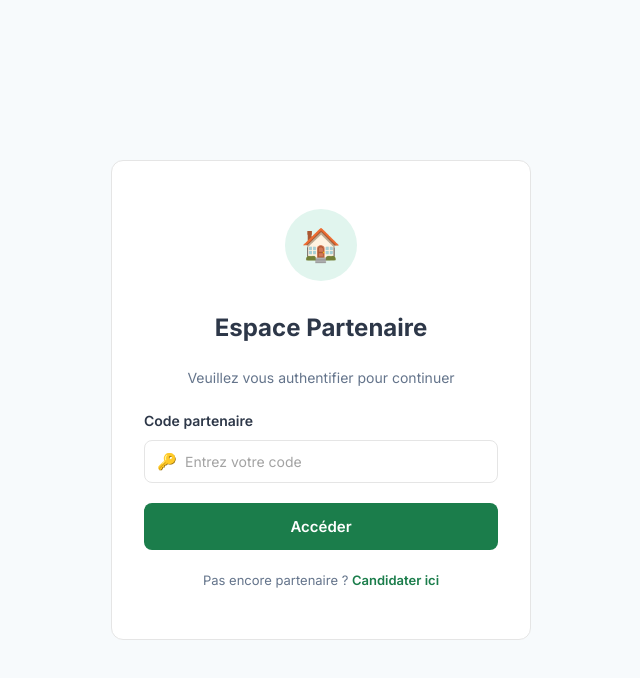
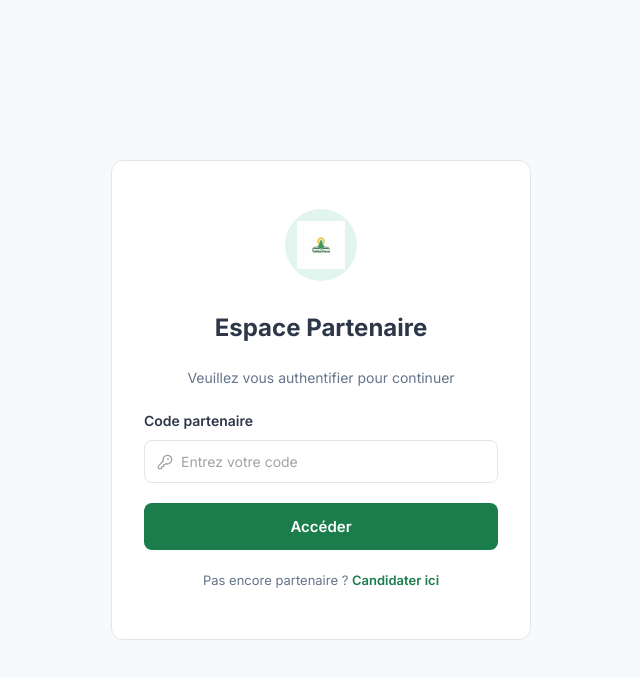
Before and after one commit to aminata-byte/talibevoice_publicweb, a React (Vite) app: page /partenaire/login in a window 1280 px wide. Shown: the top 678 px of the page, without its empty margins (319-959 px from the left). Built offline with nearby package versions, Linux system fonts and the light colour scheme.

Commit message:
feat: remplacement emojis par lucide-react sur PartnerLoginPage et PartnerDashboardPage

```diff
--- a/src/pages/partner/PartnerDashboardPage.jsx
+++ b/src/pages/partner/PartnerDashboardPage.jsx
@@ -1,4 +1,14 @@
 import { Link, useNavigate } from "react-router-dom";
+import {
+  Bell,
+  LogOut,
+  GraduationCap,
+  Briefcase,
+  Building2,
+  ChevronRight,
+  BarChart3,
+  User,
+} from "lucide-react";
 import "./PartnerDashboardPage.css";
 
 const offres = [
@@ -23,16 +33,21 @@ function PartnerDashboardPage() {
       {/* Header */}
       <div className="pdash__header">
         <div className="pdash__header-left">
-          <span className="pdash__logo-icon">🏠</span>
-          <span className="pdash__logo-text">TalibeVoice</span>
+          <img
+            src="/src/assets/logo.png"
+            alt="TalibeVoice"
+            className="pdash__logo-img"
+          />
         </div>
         <div className="pdash__header-right">
-          <button className="pdash__notif">🔔</button>
+          <button className="pdash__notif">
+            <Bell size={20} />
+          </button>
           <button
             className="pdash__logout"
             onClick={() => navigate("/partenaire/login")}
           >
-            ↩️
+            <LogOut size={20} />
           </button>
         </div>
       </div>
@@ -42,7 +57,7 @@ function PartnerDashboardPage() {
         <div className="pdash__welcome">
           <p className="pdash__welcome-label">Dashboard Partenaire</p>
           <h2 className="pdash__welcome-title">Bienvenue, Partenaire Alpha</h2>
-          <p className="pdash__welcome-code">🏷️ Code: DT-2024-X1</p>
+          <p className="pdash__welcome-code">Code: DT-2024-X1</p>
         </div>
 
         {/* Stats */}
@@ -69,22 +84,31 @@ function PartnerDashboardPage() {
               to="/partenaire/soumettre-offre"
               className="pdash__action-btn"
             >
-              <span>🎓 Soumettre offre de formation</span>
-              <span>›</span>
+              <div className="pdash__action-left">
+                <GraduationCap size={20} />
+                <span>Soumettre offre de formation</span>
+              </div>
+              <ChevronRight size={18} />
             </Link>
             <Link
               to="/partenaire/soumettre-offre"
               className="pdash__action-btn"
             >
-              <span>💼 Soumettre offre de stage</span>
-              <span>›</span>
+              <div className="pdash__action-left">
+                <Briefcase size={20} />
+                <span>Soumettre offre de stage</span>
+              </div>
+              <ChevronRight size={18} />
             </Link>
             <Link
               to="/partenaire/soumettre-offre"
               className="pdash__action-btn"
             >
-              <span>🏢 Soumettre offre d'emploi</span>
-              <span>›</span>
+              <div className="pdash__action-left">
+                <Building2 size={20} />
+                <span>Soumettre offre d'emploi</span>
+              </div>
+              <ChevronRight size={18} />
             </Link>
           </div>
         </div>
@@ -134,19 +158,19 @@ function PartnerDashboardPage() {
       {/* Bottom navigation */}
       <div className="pdash__bottom-nav">
         <button className="pdash__nav-btn active">
-          <span>🏠</span>
+          <Building2 size={20} />
           <span>Accueil</span>
         </button>
         <Link to="/partenaire/soumettre-offre" className="pdash__nav-btn">
-          <span>📋</span>
+          <Briefcase size={20} />
           <span>Offres</span>
         </Link>
         <button className="pdash__nav-btn">
-          <span>📊</span>
+          <BarChart3 size={20} />
           <span>Impact</span>
         </button>
         <button className="pdash__nav-btn">
-          <span>👤</span>
+          <User size={20} />
           <span>Profil</span>
         </button>
       </div>
--- a/src/pages/partner/PartnerLoginPage.css
+++ b/src/pages/partner/PartnerLoginPage.css
@@ -29,8 +29,13 @@
   display: flex;
   align-items: center;
   justify-content: center;
-  font-size: 32px;
   margin-bottom: 0.5rem;
+}
+
+.plogin__logo-img {
+  height: 48px;
+  width: auto;
+  object-fit: contain;
 }
 
 /* Titre */
@@ -78,7 +83,8 @@
 }
 
 .plogin__input-icon {
-  font-size: 16px;
+  color: var(--text-light);
+  flex-shrink: 0;
 }
 
 .plogin__input {
@@ -104,6 +110,7 @@
   font-weight: 600;
   width: 100%;
   transition: background-color 0.2s;
+  cursor: pointer;
 }
 
 .plogin__btn:hover {
--- a/src/pages/partner/PartnerLoginPage.jsx
+++ b/src/pages/partner/PartnerLoginPage.jsx
@@ -1,5 +1,6 @@
 import { useState } from "react";
 import { Link, useNavigate } from "react-router-dom";
+import { KeyRound } from "lucide-react";
 import "./PartnerLoginPage.css";
 
 function PartnerLoginPage() {
@@ -19,7 +20,11 @@ function PartnerLoginPage() {
       <div className="plogin__card">
         {/* Logo */}
         <div className="plogin__logo">
-          <span className="plogin__logo-icon">🏠</span>
+          <img
+            src="/src/assets/logo.jpg"
+            alt="TalibeVoice"
+            className="plogin__logo-img"
+          />
         </div>
 
         {/* Titre */}
@@ -32,7 +37,7 @@ function PartnerLoginPage() {
         <div className="plogin__form-group">
           <label className="plogin__label">Code partenaire</label>
           <div className="plogin__input-wrapper">
-            <span className="plogin__input-icon">🔑</span>
+            <KeyRound size={16} className="plogin__input-icon" />
             <input
               type="text"
               placeholder="Entrez votre code"
```
